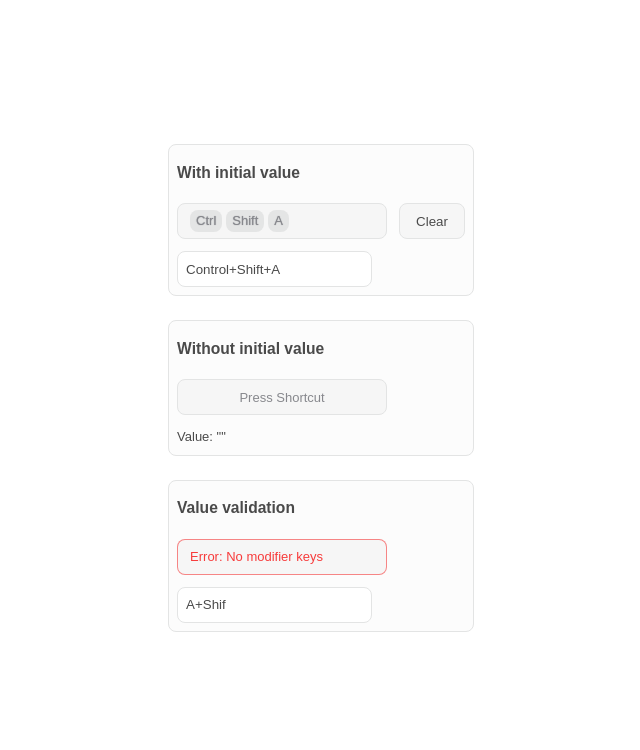
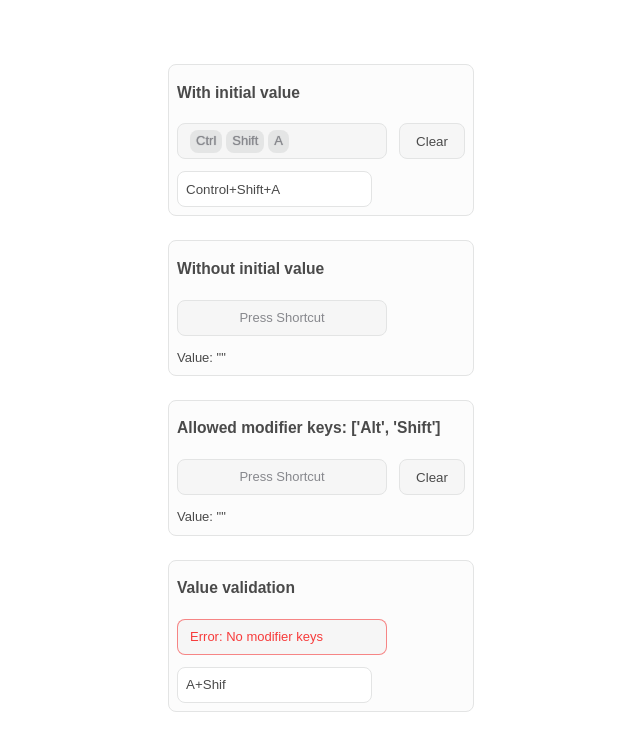
Before and after one commit to agufranov/evoinput, a React (Vite) app: page / in a window 1280 px wide. Shown: the top 750 px of the page, without its empty margins (319-959 px from the left). Built offline with nearby package versions, Linux system fonts and the light colour scheme.

Commit message:
add allowedModifierKeys

```diff
--- a/src/App.tsx
+++ b/src/App.tsx
@@ -5,7 +5,8 @@ import { ShortcutInput } from "./components/ShortcutInput";
 function App() {
   const [value1, setValue1] = useState<string | null>("Control+Shift+A");
   const [value2, setValue2] = useState<string | null>();
-  const [value3, setValue3] = useState<string | null>("A+Shif");
+  const [value3, setValue3] = useState<string | null>();
+  const [value4, setValue4] = useState<string | null>("A+Shif");
   return (
     <main className={style.root}>
       <div className={style.block}>
@@ -28,14 +29,26 @@ function App() {
         <div className={style.value}>Value: "{value2}"</div>
       </div>
       <div className={style.block}>
+        <h1>Allowed modifier keys: ['Alt', 'Shift']</h1>
+        <div className={style.row}>
+          <ShortcutInput
+            value={value3}
+            onChange={setValue3}
+            allowedModifierKeys={["Alt", "Shift"]}
+          />
+          <button onClick={() => setValue3("")}>Clear</button>
+        </div>
+        <div className={style.value}>Value: "{value2}"</div>
+      </div>
+      <div className={style.block}>
         <h1>Value validation</h1>
         <div className={style.row}>
-          <ShortcutInput value={value3} onChange={setValue3} />
+          <ShortcutInput value={value4} onChange={setValue4} />
         </div>
         <input
           placeholder="Manual input"
-          value={value3 ?? ""}
-          onChange={(e) => setValue3(e.target.value)}
+          value={value4 ?? ""}
+          onChange={(e) => setValue4(e.target.value)}
         />
       </div>
     </main>
--- a/src/components/ShortcutInput/ShortcutInput.tsx
+++ b/src/components/ShortcutInput/ShortcutInput.tsx
@@ -1,8 +1,9 @@
 import cn from "classnames";
 import { useCallback, useEffect, useMemo, useState } from "react";
 import style from "./ShortcutInput.module.css";
-import type { ShortcutData } from "./types";
+import type { ModifierKey, ShortcutData } from "./types";
 import {
+  DEFAULT_MODIFIER_KEYS,
   ERROR_MESSAGES,
   ValidationError,
   addKey,
@@ -18,12 +19,14 @@ interface Props {
   value?: string | null;
   onChange?: (value: string | null) => void;
   placeholder?: string;
+  allowedModifierKeys?: ModifierKey[];
 }
 
 export const ShortcutInput = ({
   value: valueRaw,
   onChange,
   placeholder,
+  allowedModifierKeys,
 }: Props) => {
   const [keysPressed, setKeysPressed] = useState(0);
 
@@ -42,7 +45,7 @@ export const ShortcutInput = ({
 
     try {
       setError(null);
-      return parse(valueRaw);
+      return parse(valueRaw, allowedModifierKeys ?? DEFAULT_MODIFIER_KEYS);
     } catch (err: any) {
       setError(err.error);
       return null;
@@ -126,7 +129,9 @@ export const ShortcutInput = ({
 
     setKeysPressed((keysPressed) => keysPressed + 1);
 
-    setCurrentInput((currentInput) => addKey(currentInput, e));
+    setCurrentInput((currentInput) =>
+      addKey(currentInput, e, allowedModifierKeys ?? DEFAULT_MODIFIER_KEYS)
+    );
   };
 
   const handleKeyUp = useCallback((e: React.KeyboardEvent) => {
--- a/src/components/ShortcutInput/types.ts
+++ b/src/components/ShortcutInput/types.ts
@@ -1,6 +1,6 @@
-import type { MODIFIER_KEYS, ValidationError } from "./util";
+import type { DEFAULT_MODIFIER_KEYS, ValidationError } from "./util";
 
-export type ModifierKey = (typeof MODIFIER_KEYS)[number];
+export type ModifierKey = (typeof DEFAULT_MODIFIER_KEYS)[number];
 
 export interface ShortcutData {
   modifierKeys: ModifierKey[];
--- a/src/components/ShortcutInput/util.ts
+++ b/src/components/ShortcutInput/util.ts
@@ -1,6 +1,6 @@
 import type { ModifierKey, ShortcutData, ValidationErrorType } from "./types";
 
-export const MODIFIER_KEYS = [
+export const DEFAULT_MODIFIER_KEYS = [
   "Control",
   "Alt",
   "Shift",
@@ -24,12 +24,15 @@ export const ERROR_MESSAGES = {
   [ValidationError.DuplicateModifierKeys]: "Duplicate modifier keys",
 };
 
-const isModifierKey = (key: string): key is ModifierKey => {
-  return (MODIFIER_KEYS as readonly string[]).includes(key);
+const isModifierKey = (
+  key: string,
+  allowedModifierKeys: ModifierKey[]
+): key is ModifierKey => {
+  return (allowedModifierKeys as readonly string[]).includes(key);
 };
 
 const modifierKeysComparator = (a: ModifierKey, b: ModifierKey) =>
-  MODIFIER_KEYS.indexOf(a) - MODIFIER_KEYS.indexOf(b);
+  DEFAULT_MODIFIER_KEYS.indexOf(a) - DEFAULT_MODIFIER_KEYS.indexOf(b);
 
 export const getKeyDisplayName = (key: string) => {
   if (key === " ") {
@@ -86,7 +89,10 @@ const serializeKey = (key: string) => {
   return key;
 };
 
-export const parse = (value: string | null): ShortcutData => {
+export const parse = (
+  value: string | null,
+  allowedModifierKeys: ModifierKey[]
+): ShortcutData => {
   if (!value) {
     return {
       modifierKeys: [],
@@ -95,7 +101,9 @@ export const parse = (value: string | null): ShortcutData => {
   }
   const keys = value.trim().split(INPUT_SEPARATOR).filter(Boolean);
 
-  const modifierKeys = keys.filter(isModifierKey);
+  const modifierKeys = keys.filter((key) =>
+    isModifierKey(key, allowedModifierKeys)
+  ) as ModifierKey[];
 
   // Validation
   if (modifierKeys.length === 0) {
@@ -110,7 +118,9 @@ export const parse = (value: string | null): ShortcutData => {
     } satisfies ValidationErrorType;
   }
 
-  const nonModifierKeys = keys.filter((key) => !isModifierKey(key));
+  const nonModifierKeys = keys.filter(
+    (key) => !isModifierKey(key, allowedModifierKeys)
+  );
 
   if (nonModifierKeys.length === 0) {
     throw { error: ValidationError.NoMainKey } satisfies ValidationErrorType;
@@ -124,7 +134,9 @@ export const parse = (value: string | null): ShortcutData => {
 
   return {
     modifierKeys,
-    mainKey: parseKey(keys.find((key) => !isModifierKey(key))),
+    mainKey: parseKey(
+      keys.find((key) => !isModifierKey(key, allowedModifierKeys))
+    ),
   };
 };
 
@@ -144,9 +156,21 @@ const addModifierKey = (data: ShortcutData, key: ModifierKey) => {
   };
 };
 
-export const addKey = (data: ShortcutData, e: React.KeyboardEvent) => {
-  if (isModifierKey(e.key)) {
-    return addModifierKey(data, e.key);
+export const addKey = (
+  data: ShortcutData,
+  e: React.KeyboardEvent,
+  allowedModifierKeys: ModifierKey[]
+) => {
+  if (isModifierKey(e.key, DEFAULT_MODIFIER_KEYS)) {
+    // If it's modifier key, but not allowed - ignore it
+    if (
+      DEFAULT_MODIFIER_KEYS.includes(e.key) &&
+      !allowedModifierKeys.includes(e.key)
+    ) {
+      return data;
+    } else {
+      return addModifierKey(data, e.key);
+    }
   } else if (/^Key\w$/.test(e.code)) {
     return { ...data, mainKey: e.code.slice(3) };
   } else {
```
